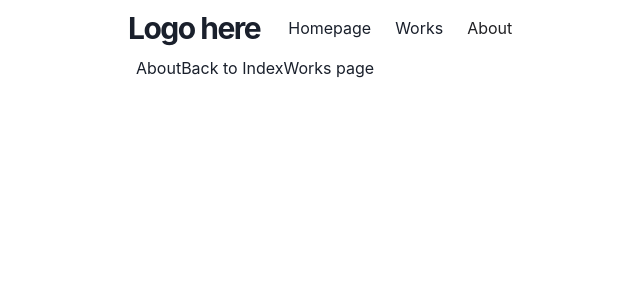
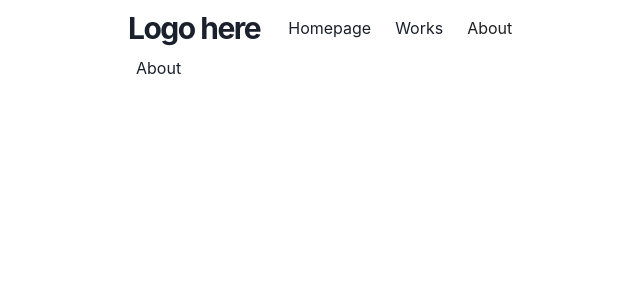
Before and after one commit to Furilon/portfolio-website, a Next.js app: page /about in a window 1280 px wide. Shown: the top 300 px of the page, without its empty margins (136-776 px from the left). Built offline with nearby package versions, Linux system fonts and the light colour scheme.

Commit message:
Updated pages because they have navbar now

```diff
--- a/pages/about.js
+++ b/pages/about.js
@@ -4,9 +4,6 @@ export default function About() {
     return (
       <div>
         About
-
-        <Link href="/">Back to Index</Link>
-        <Link href="/works">Works page</Link>
       </div>
     )
   }
--- a/pages/works.js
+++ b/pages/works.js
@@ -4,9 +4,6 @@ export default function Works() {
     return (
       <div>
         Works
-
-        <Link href="/">Back to Index</Link>
-        <Link href="/about">About page</Link>
       </div>
     )
   }
```
